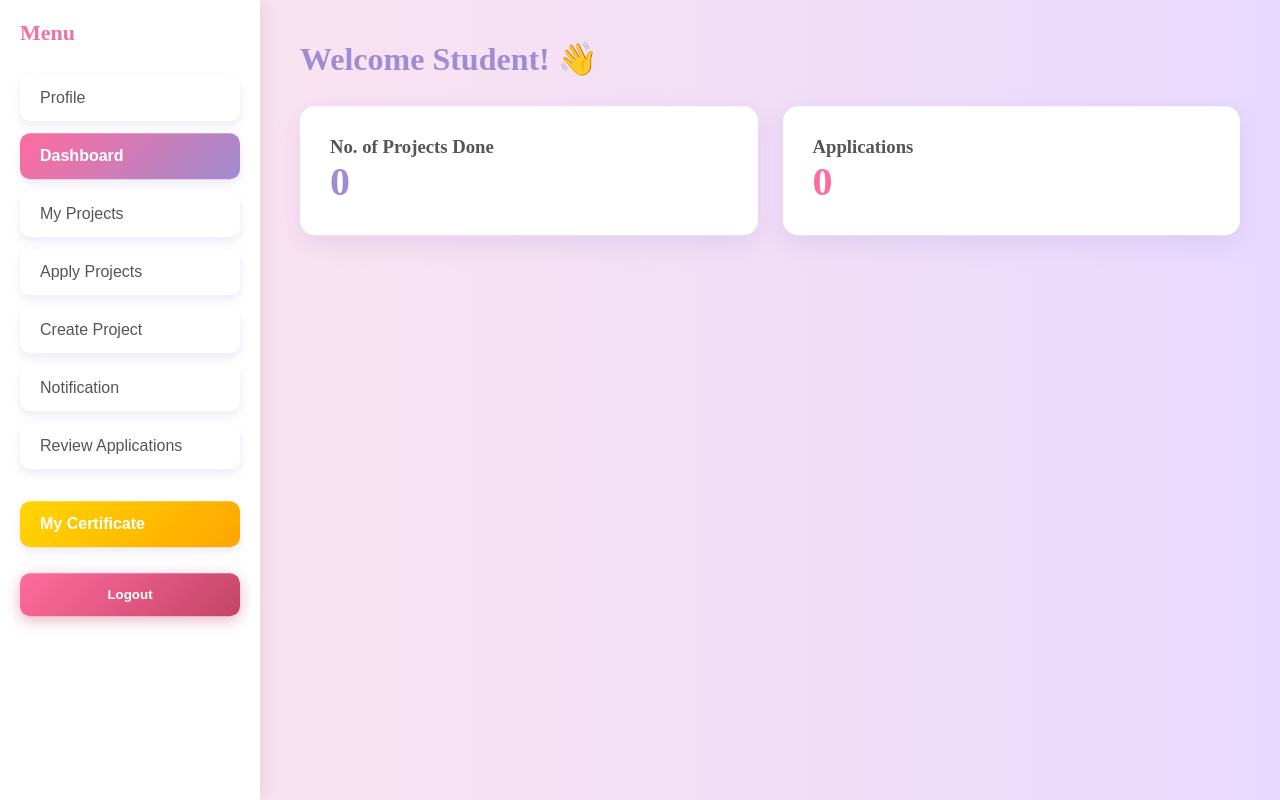
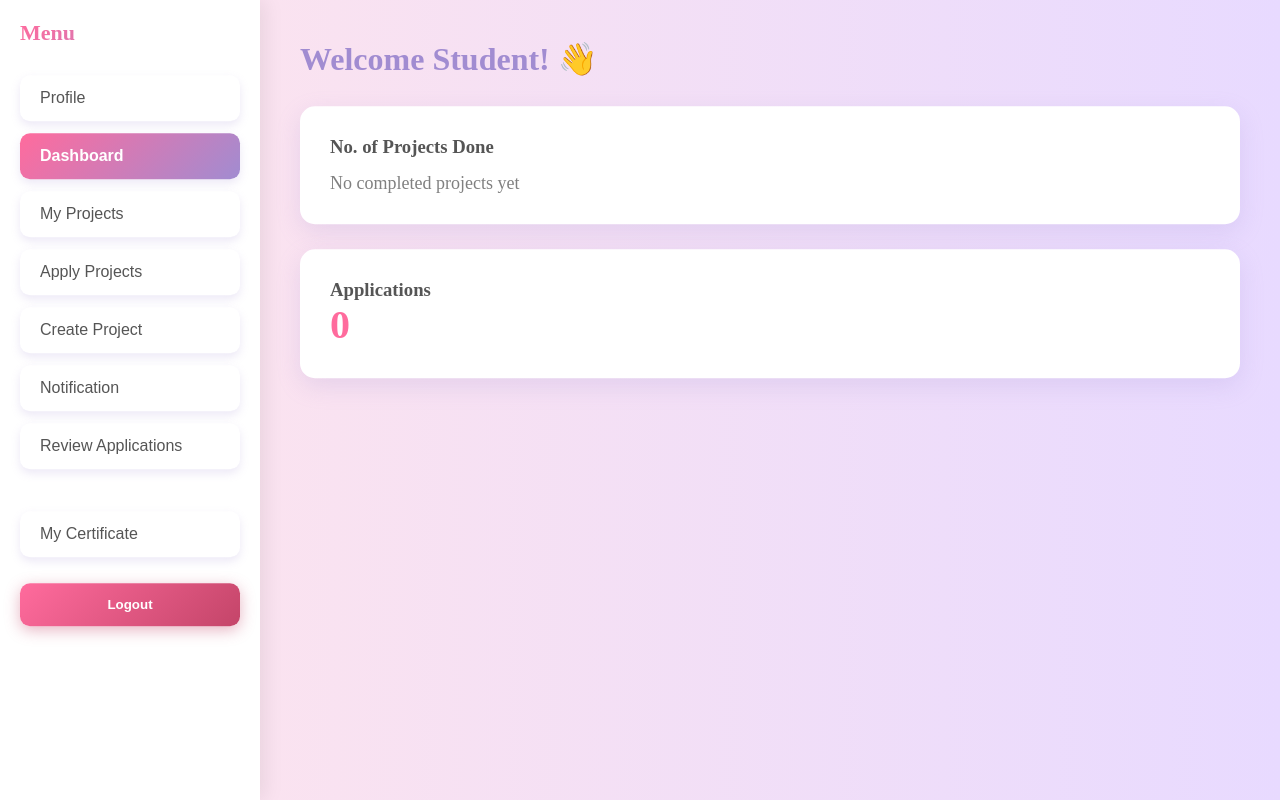
Before and after one commit to kavadihemalatha0317/srit-mi-portal, a Next.js app: page /dashboard in a window 1280 px wide. Built offline with nearby package versions, Linux system fonts and the light colour scheme.

Commit message:
Update dashboard.jsx

```diff
--- a/pages/dashboard.jsx
+++ b/pages/dashboard.jsx
@@ -4,12 +4,18 @@ import { useRouter } from "next/router";
 export default function Dashboard() {
   const [page, setPage] = useState("dashboard");
   const [user, setUser] = useState({});
+  const [projects, setProjects] = useState([]); // completed projects list
+
   const router = useRouter();
 
   useEffect(() => {
     const roll = localStorage.getItem("currentUser");
     const data = JSON.parse(localStorage.getItem(roll+"_data"));
     setUser(data || {name:"Student", roll:"", dept:"CSM", year:"2nd Year", college:"SRIT"});
+
+    // DEMO: Ikkada nunchi completed projects theeskuntam
+    const completed = JSON.parse(localStorage.getItem(roll+"_completed")) || [];
+    setProjects(completed);
   },[])
 
   const sidebarStyle = {
@@ -17,7 +23,7 @@ export default function Dashboard() {
     background:"white", color:"#555", border:"none", borderRadius:"10px",
     cursor:"pointer", fontSize:"16px", fontWeight:"500",
     boxShadow:"0 4px 10px rgba(161,140,209,0.2)",
-    animation:"jump 2s infinite", // JUMP EFFECT FOR ALL
+    animation:"jump 2s infinite",
     transition:"all 0.3s"
   }
 
@@ -42,6 +48,8 @@ export default function Dashboard() {
           50% { transform: translateY(-8px); }
         }
         button:hover { transform: scale(1.03); }
+        table { width:100%; border-collapse: collapse; }
+        th, td { padding:12px; text-align:left; border-bottom:1px solid #eee; }
         * { margin: 0; padding: 0; box-sizing: border-box; }
       `}</style>
 
@@ -58,45 +66,65 @@ export default function Dashboard() {
           <button onClick={()=>setPage("notification")} style={page==="notification"?activeSidebar:sidebarStyle}>Notification</button>
           <button onClick={()=>setPage("reviewapplications")} style={page==="reviewapplications"?activeSidebar:sidebarStyle}>Review Applications</button>
 
-          {/* MY CERTIFICATE WITH SPACE + COLOR */}
-          <div style={{marginTop:"20px", marginBottom:"10px"}}></div>
-          <button onClick={()=>setPage("mycertificate")} style={{...sidebarStyle, background:"linear-gradient(135deg, #FFD700, #FFA500)", color:"white", fontWeight:"bold"}}>My Certificate</button>
+          {/* MY CERTIFICATE - SPACE ICHINANU + COLOR THEESANU */}
+          <div style={{marginTop:"30px"}}></div>
+          <button onClick={()=>setPage("mycertificate")} style={page==="mycertificate"?activeSidebar:sidebarStyle}>My Certificate</button>
 
           <button onClick={()=>{localStorage.removeItem("currentUser"); router.push("/");}} style={logoutStyle}>Logout</button>
         </div>
 
         {/* MAIN CONTENT */}
         <div style={{flex:1, padding:"40px"}}>
-          {page==="profile" && (
+          {page==="dashboard" && (
             <div>
-              <h1 style={{color:"#A18CD1", fontSize:"32px"}}>Profile</h1>
-              <div style={{background:"white", padding:"30px", borderRadius:"15px", marginTop:"20px", boxShadow:"0 8px 25px rgba(161,140,209,0.2)", animation:"jump 2s infinite"}}>
-                <p style={{fontSize:"18px", margin:"10px 0"}}><b>Name:</b> {user.name}</p>
-                <p style={{fontSize:"18px", margin:"10px 0"}}><b>Roll No:</b> {user.roll}</p>
-                <p style={{fontSize:"18px", margin:"10px 0"}}><b>Dept:</b> {user.dept}</p>
-                <p style={{fontSize:"18px", margin:"10px 0"}}><b>Year:</b> {user.year}</p>
-                <p style={{fontSize:"18px", margin:"10px 0"}}><b>College:</b> {user.college}</p>
+              <h1 style={{color:"#A18CD1", fontSize:"32px"}}>Welcome {user.name}! 👋</h1>
+
+              <div style={{background:"white", padding:"30px", borderRadius:"15px", marginTop:"30px", boxShadow:"0 8px 25px rgba(161,140,209,0.2)", animation:"jump 2s infinite"}}>
+                <h3 style={{color:"#555", marginBottom:"15px"}}>No. of Projects Done</h3>
+
+                {projects.length === 0 ? (
+                  <p style={{fontSize:"18px", color:"gray"}}>No completed projects yet</p>
+                ) : (
+                  <table>
+                    <thead>
+                      <tr style={{background:"#f8f9ff"}}>
+                        <th>Project Name</th>
+                        <th>Start Date</th>
+                        <th>Completion Date</th>
+                        <th>Status</th>
+                        <th>Certificate</th>
+                      </tr>
+                    </thead>
+                    <tbody>
+                      {projects.map((p,i)=>(
+                        <tr key={i}>
+                          <td>{p.name}</td>
+                          <td>{p.start}</td>
+                          <td>{p.end}</td>
+                          <td style={{color:p.status==="Yes"?"green":"orange"}}>{p.status}</td>
+                          <td>{p.certificate? <a href={p.certificate}>Download</a> : "-"}</td>
+                        </tr>
+                      ))}
+                    </tbody>
+                  </table>
+                )}
+              </div>
+
+              <div style={{background:"white", padding:"30px", borderRadius:"15px", marginTop:"25px", boxShadow:"0 8px 25px rgba(161,140,209,0.2)", animation:"jump 2s infinite"}}>
+                <h3 style={{color:"#555"}}>Applications</h3>
+                <p style={{fontSize:"40px", color:"#FF6B9D", fontWeight:"bold"}}>0</p>
               </div>
             </div>
           )}
 
-          {page==="dashboard" && (
-            <div>
-              <h1 style={{color:"#A18CD1", fontSize:"32px"}}>Welcome {user.name}! 👋</h1> {/* HI EMOJI ONLY HERE */}
-              <div style={{display:"grid", gridTemplateColumns:"1fr 1fr", gap:"25px", marginTop:"30px"}}>
-                <div style={{background:"white", padding:"30px", borderRadius:"15px", boxShadow:"0 8px 25px rgba(161,140,209,0.2)", animation:"jump 2s infinite"}}>
-                  <h3 style={{color:"#555"}}>No. of Projects Done</h3>
-                  <p style={{fontSize:"40px", color:"#A18CD1", fontWeight:"bold"}}>0</p>
-                </div>
-                <div style={{background:"white", padding:"30px", borderRadius:"15px", boxShadow:"0 8px 25px rgba(161,140,209,0.2)", animation:"jump 2s infinite"}}>
-                  <h3 style={{color:"#555"}}>Applications</h3>
-                  <p style={{fontSize:"40px", color:"#FF6B9D", fontWeight:"bold"}}>0</p>
-                </div>
-              </div>
+          {page==="mycertificate" && (
+            <div style={{background:"white", padding:"40px", borderRadius:"15px", textAlign:"center", animation:"jump 2s infinite"}}>
+              <h1 style={{color:"#A18CD1"}}>My Certificate</h1>
+              <p style={{marginTop:"20px"}}>Coming Soon</p>
             </div>
           )}
 
-          {page!=="profile" && page!=="dashboard" && (
+          {page!=="dashboard" && page!=="mycertificate" && (
             <div style={{background:"white", padding:"40px", borderRadius:"15px", textAlign:"center", animation:"jump 2s infinite"}}>
               <h1 style={{color:"#A18CD1"}}>{page} Page - Coming Soon</h1>
             </div>
```
